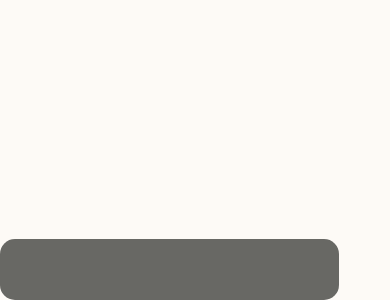
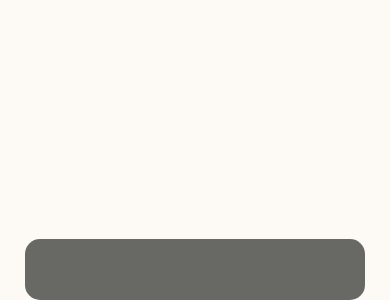
Before and after one commit to ecao54/tomodoro, a React Native app: screen / in a window 390 px wide. Shown: the part 544-844 px from the top of the page. Built offline with nearby package versions, Linux system fonts and the light colour scheme.

Commit message:
fixed buttonBar styling

```diff
--- a/app/screens/HomeScreen.js
+++ b/app/screens/HomeScreen.js
@@ -4,11 +4,12 @@ import { ImageBackground, StyleSheet, View } from 'react-native';
 function HomeScreen(props) {
     return (
         <View style={styles.background}>
-            <View style={styles.buttonBar}></View>
-            <View style={styles.homeButton}></View>
-            <View style={styles.friendsButton}></View>
-            <View style={styles.statsButton}></View>
-            <View style={styles.settingsButton}></View>
+            <View style={styles.buttonBar}>
+                <View style={styles.homeButton}></View>
+                <View style={styles.friendsButton}></View>
+                <View style={styles.statsButton}></View>
+                <View style={styles.settingsButton}></View>
+            </View>
         </View>
     );
 }
@@ -16,8 +17,11 @@ function HomeScreen(props) {
 const styles = StyleSheet.create({
     background: {
         flex: 1,
-        justifyContent: "flex-end",
         backgroundColor: "#FDFAF6",
+        alignItems: 'center',
+        justifyContent: 'flex-end',
+        paddingBottom: '36',
+
     },
     buttonBar: {
         width: '87%',
@@ -28,10 +32,7 @@ const styles = StyleSheet.create({
         paddingBottom: 8,
         backgroundColor: '#686864',
         borderRadius: 15,
-        justifyContent: 'flex-start',
-        alignItems: 'center',
         gap: 25,
-        display: 'inline-flex'
     },
     /* homeButton: {
         width: '100%',
```
